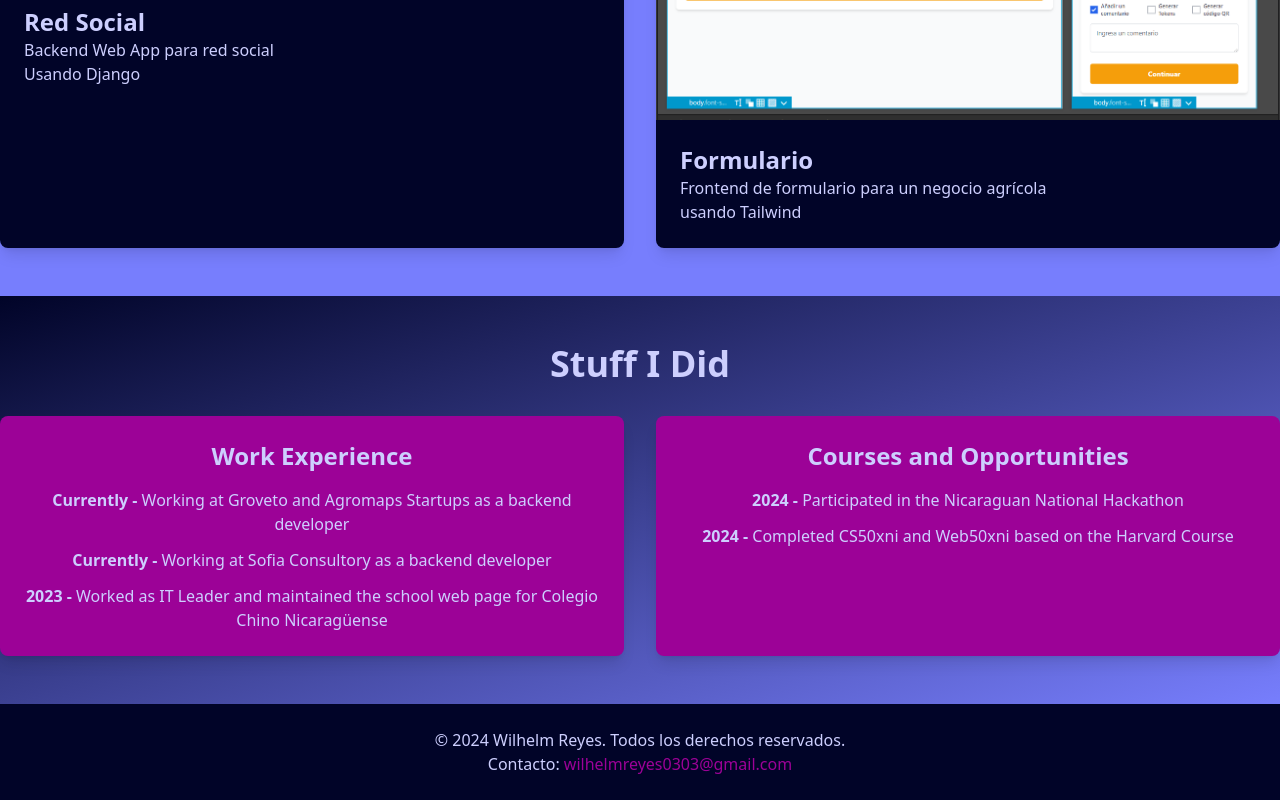
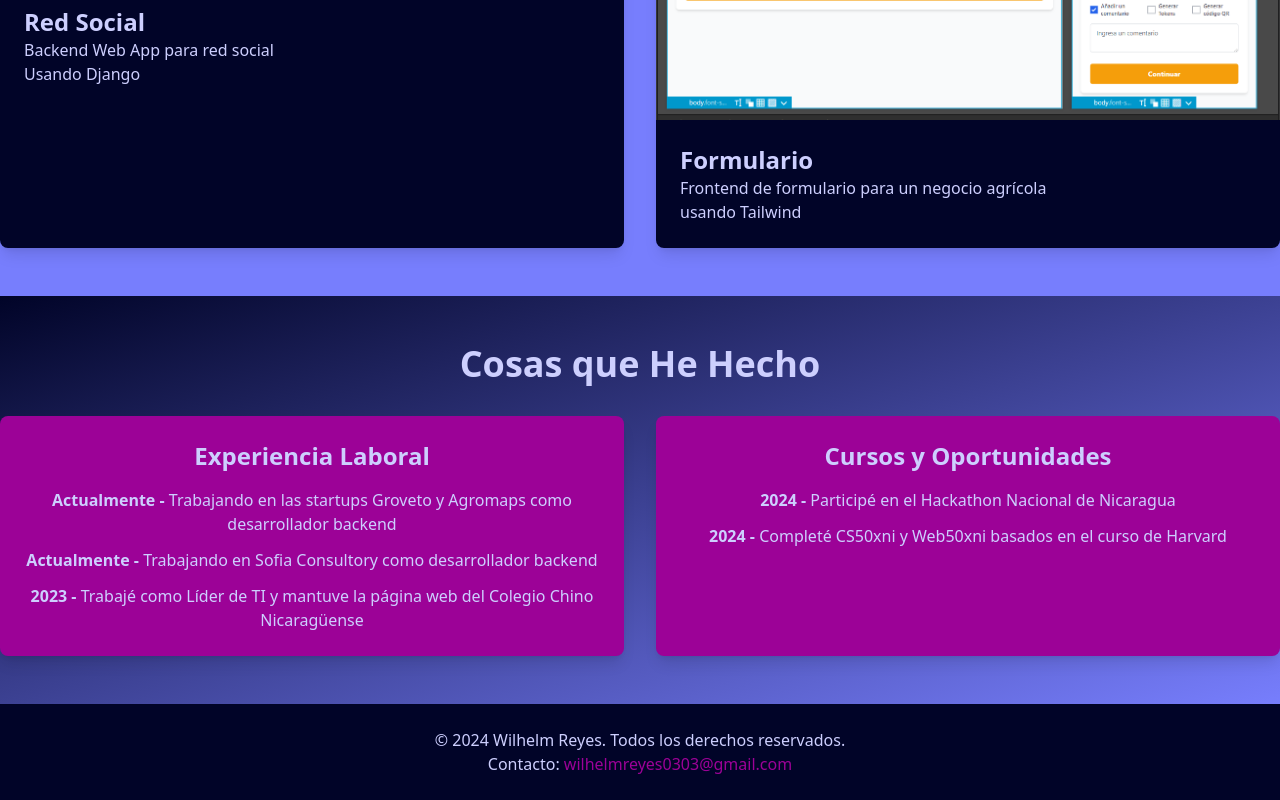
Before and after one commit to WilhelmPro007/Portafolio-Wilhelm-Reyes, a plain HTML site: page index.html in a window 1280 px wide. Shown: the part 2620-3420 px from the top of the page. Drawn offline with Linux system fonts and the light colour scheme.

Commit message:
Cambiado la traduccion de la seccion de Que he hecho!

```diff
--- a/index.html
+++ b/index.html
@@ -1,5 +1,6 @@
 <!DOCTYPE html>
 <html lang="en">
+
 <head>
 
     <meta charset="utf-8">
@@ -8,6 +9,7 @@
     <link rel="stylesheet" href="/dist/output.css">
 
 </head>
+
 <body class="bg-background text-gray-700">
 
     <!-- Header -->
@@ -19,10 +21,13 @@
                 <a href="#habilidades" class="hover:text-secondary transition text-lg">Habilidades</a>
                 <a href="#proyectos" class="hover:text-secondary transition text-lg">Proyectos</a>
                 <a href="#contacto" class="hover:text-secondary transition text-lg">Contacto</a>
-                    <a href="https://drive.google.com/uc?export=download&id=10Xr0Y4Xr299d7ETDv6kMFV6ZC3ykfUFN" download class="bg-secondary text-white font-bold py-1 px-4 rounded hover:bg-secondary-dark transition">Download CV</a>
+                <a href="https://drive.google.com/uc?export=download&id=10Xr0Y4Xr299d7ETDv6kMFV6ZC3ykfUFN" download
+                    class="bg-secondary text-white font-bold py-1 px-4 rounded hover:bg-secondary-dark transition">Download
+                    CV</a>
             </div>
             <button class="md:hidden text-text focus:outline-none">
-                    <svg class="w-6 h-6" xmlns="http://www.w3.org/2000/svg" fill="none" viewBox="0 0 24 24" stroke="currentColor">
+                <svg class="w-6 h-6" xmlns="http://www.w3.org/2000/svg" fill="none" viewBox="0 0 24 24"
+                    stroke="currentColor">
                     <path stroke-linecap="round" stroke-linejoin="round" stroke-width="2" d="M4 6h16M4 12h16m-7 6h7" />
                 </svg>
             </button>
@@ -35,8 +40,10 @@
             <img src="img/Perfil.jpeg" alt="Wilhelm Reyes" class="w-6/12  rounded-full mx-auto">
             <h1 class="text-5xl font-bold mt-6">Wilhelm Reyes</h1>
             <h2 class="text-2xl ">JR Backend Web Developer</h2>
-                <p class="mt-4 text-lg ">Estudiante de Ingeniería de Sistemas, apasionado del desarrollo backend y amante de las pizzas.</p>
-                <a href="https://drive.google.com/uc?export=download&id=10Xr0Y4Xr299d7ETDv6kMFV6ZC3ykfUFN" download class="mt-6 inline-block bg-secondary text-white font-bold py-2 px-4 rounded">Download CV</a>
+            <p class="mt-4 text-lg ">Estudiante de Ingeniería de Sistemas, apasionado del desarrollo backend y amante de
+                las pizzas.</p>
+            <a href="https://drive.google.com/uc?export=download&id=10Xr0Y4Xr299d7ETDv6kMFV6ZC3ykfUFN" download
+                class="mt-6 inline-block bg-secondary text-white font-bold py-2 px-4 rounded">Download CV</a>
         </div>
     </section>
 
@@ -50,7 +57,8 @@
                     <h3 class="text-2xl font-semibold mb-4 text-center">Desarrollo Backend</h3>
                     <ul class="space-y-3">
                         <li class="text-center">
-                                <img src="img/iconsSkills/djangoproject-svgrepo-com.png" alt="Django" class="w-12 h-12 mx-auto">
+                            <img src="img/iconsSkills/djangoproject-svgrepo-com.png" alt="Django"
+                                class="w-12 h-12 mx-auto">
                             <p class="mt-2">Django</p>
                         </li>
                         <li class="text-center">
@@ -66,7 +74,8 @@
                             <p class="mt-2">MySQL</p>
                         </li>
                         <li class="text-center">
-                                <img src="img/iconsSkills/postgresql-svgrepo-com.png" alt="PostgreSQL" class="w-12 h-12 mx-auto">
+                            <img src="img/iconsSkills/postgresql-svgrepo-com.png" alt="PostgreSQL"
+                                class="w-12 h-12 mx-auto">
                             <p class="mt-2">PostgreSQL</p>
                         </li>
                         <li class="text-center">
@@ -80,7 +89,8 @@
                     <h3 class="text-2xl font-semibold mb-4 text-center">Frontend</h3>
                     <ul class="space-y-3">
                         <li class="text-center">
-                                <img src="img/iconsSkills/tailwind-svgrepo-com.png" alt="Tailwind CSS" class="w-12 h-12 mx-auto">
+                            <img src="img/iconsSkills/tailwind-svgrepo-com.png" alt="Tailwind CSS"
+                                class="w-12 h-12 mx-auto">
                             <p class="mt-2">Tailwind CSS</p>
                         </li>
                         <li class="text-center">
@@ -152,26 +162,31 @@
         </div>
     </section>
 
-        <!-- Stuff I Did Section -->
-        <section class="bg-gradient-to-br from-background to-primary py-12" id="stuffIDid">
+    <!-- Sección de Cosas que He Hecho -->
+    <section class="bg-gradient-to-br from-background to-primary py-12" id="cosasQueHeHecho">
         <div class="container mx-auto">
-            <h2 class="text-4xl font-bold text-center mb-8 text-text">Stuff I Did</h2>
+            <h2 class="text-4xl font-bold text-center mb-8 text-text">Cosas que He Hecho</h2>
             <div class="grid gap-8 md:grid-cols-2 ">
-                <!-- Work Experience Card -->
+                <!-- Tarjeta de Experiencia Laboral -->
                 <div class="bg-secondary text-text p-6 shadow-lg rounded-lg">
-                <h3 class="text-2xl font-semibold mb-4 text-center">Work Experience</h3>
+                    <h3 class="text-2xl font-semibold mb-4 text-center">Experiencia Laboral</h3>
                     <ul class="space-y-3">
-                    <li class="text-center"><strong>Currently -</strong> Working at Groveto and Agromaps Startups as a backend developer</li>
-                    <li class="text-center"><strong>Currently -</strong> Working at Sofia Consultory as a backend developer</li>
-                    <li class="text-center"><strong>2023 - </strong>Worked as IT Leader and maintained the school web page for Colegio Chino Nicaragüense</li>
+                        <li class="text-center"><strong>Actualmente -</strong> Trabajando en las startups Groveto y
+                            Agromaps como desarrollador backend</li>
+                        <li class="text-center"><strong>Actualmente -</strong> Trabajando en Sofia Consultory como
+                            desarrollador backend</li>
+                        <li class="text-center"><strong>2023 - </strong>Trabajé como Líder de TI y mantuve la página web
+                            del Colegio Chino Nicaragüense</li>
                     </ul>
                 </div>
-                <!-- Courses and Opportunities Card -->
+                <!-- Tarjeta de Cursos y Oportunidades -->
                 <div class="bg-secondary text-text p-6 shadow-lg rounded-lg">
-                <h3 class="text-2xl font-semibold mb-4 text-center">Courses and Opportunities</h3>
+                    <h3 class="text-2xl font-semibold mb-4 text-center">Cursos y Oportunidades</h3>
                     <ul class="space-y-3">
-                    <li class="text-center"><strong>2024 - </strong>Participated in the Nicaraguan National Hackathon</li>
-                    <li class="text-center"><strong>2024 - </strong>Completed CS50xni and Web50xni based on the Harvard Course</li>
+                        <li class="text-center"><strong>2024 - </strong>Participé en el Hackathon Nacional de Nicaragua
+                        </li>
+                        <li class="text-center"><strong>2024 - </strong>Completé CS50xni y Web50xni basados en el curso
+                            de Harvard</li>
                     </ul>
                 </div>
             </div>
@@ -182,9 +197,11 @@
     <footer class="bg-background py-6" id="contacto">
         <div class="container mx-auto text-center text-text">
             <p>&copy; 2024 Wilhelm Reyes. Todos los derechos reservados.</p>
-                <p>Contacto: <a href="mailto:wilhelmreyes0303@gmail.com" class="text-secondary hover:underline">wilhelmreyes0303@gmail.com</a></p>
+            <p>Contacto: <a href="mailto:wilhelmreyes0303@gmail.com"
+                    class="text-secondary hover:underline">wilhelmreyes0303@gmail.com</a></p>
         </div>
     </footer>
 
 </body>
+
 </html>
```
Lines whose indentation alone changed are shown as unchanged.
